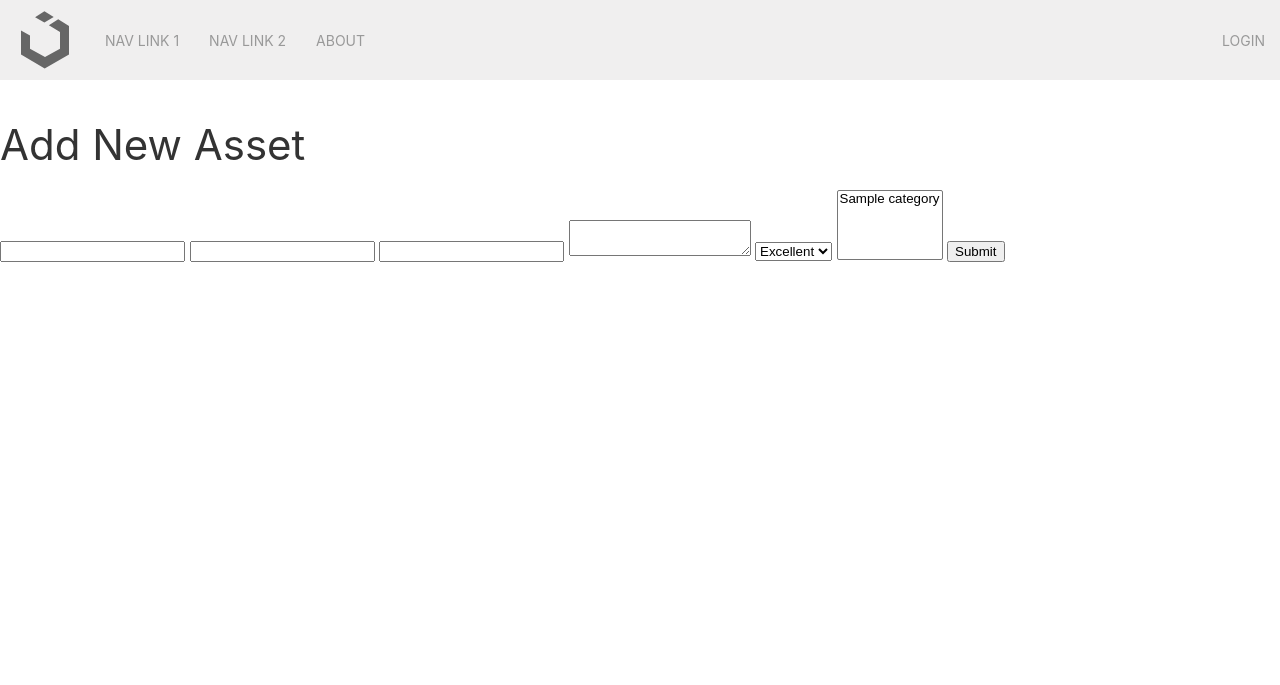
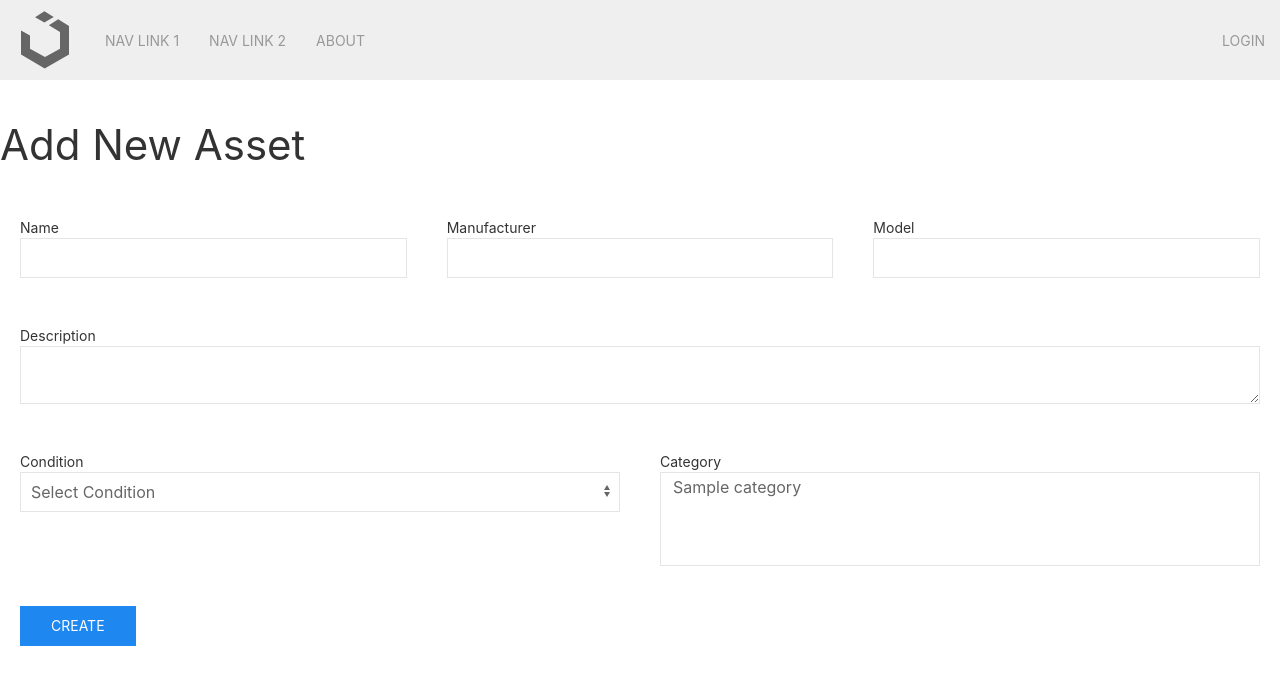
Before and after one commit to jeff-eng/Commune, a Django app: page /add-asset in a window 1280 px wide. Shown: the top 685 px of the page. Run offline with Django 3.2, Linux system fonts and the light colour scheme; tables that the repository leaves empty hold one stand-in row (values such as "Sample post").

Commit message:
Changed form submission to asynchronously POST to API endpoint. UIKit notification triggers on success and then user gets re-routed to dashboard.

```diff
--- a/inventory/templates/inventory/add_asset.html
+++ b/inventory/templates/inventory/add_asset.html
@@ -5,23 +5,46 @@
 {% block main %}
 <h1>Add New Asset</h1>
 
-<form action="/api/v1/asset/create" method="POST">
+<div class="uk-margin-left uk-margin-right">
+    <form id="asset-create-form" class="uk-form-horizontal" uk-grid action="" method="POST">
         {% csrf_token %}
-    <input type="text" name="name" required>
-    <input type="text" name="manufacturer" required>
-    <input type="text" name="model" required>
-    <textarea name="description" required></textarea>
-    <select name="condition" id="condition-select">
+        <div class="uk-margin uk-margin-auto uk-width-1-3@s">
+            <label class="uk-form-label" for="name">Name</label>
+            <input class="uk-input" type="text" name="name" required>
+        </div>
+        <div class="uk-margin uk-margin-auto uk-width-1-3@s">
+            <label class="uk-form-label" for="manufacturer">Manufacturer</label>
+            <input class="uk-input" type="text" name="manufacturer" required>
+        </div>
+        <div class="uk-margin uk-margin-auto uk-width-1-3@s">
+            <label class="uk-form-label" for="model">Model</label>
+            <input class="uk-input" type="text" name="model" required>
+        </div>
+        <div class="uk-margin uk-margin-auto uk-width">
+            <label class="uk-form-label" for="description">Description</label>
+            <textarea class="uk-textarea" name="description" required></textarea>
+        </div>
+        <div class="uk-margin uk-margin-auto uk-width-1-2@s">
+            <label class="uk-form-label" for="condition">Condition</label>
+            <select class="uk-select" name="condition" id="condition-select">
+                <option value="" disabled selected>Select Condition</option>
                 <option value="e">Excellent</option>
                 <option value="g">Good</option>
                 <option value="f">Fair</option>
                 <option value="p">Poor</option>
             </select>
-    <select name="category" id="" multiple>
+        </div>
+        <div class="uk-margin uk-margin-auto uk-width-1-2@s">
+            <label class="uk-form-label" for="name">Category</label>
+            <select class="uk-select" name="category" id="" multiple>
                 {% for category in categories %}
                 <option value="{{ category.pk }}">{{ category.name }}</option>
                 {% endfor %}
             </select>
-    <input type="submit">
+        </div>
+        <div class="uk-margin">
+            <input id="asset-create-btn" class="uk-button uk-button-primary" type="submit" value="Create">
+        </div>
     </form>
+</div>
 {% endblock %}
--- a/inventory/templates/inventory/add_borrower.html
+++ b/inventory/templates/inventory/add_borrower.html
@@ -20,7 +20,7 @@
         </div>
         <div class="uk-margin-left uk-margin-right">
             <button class="uk-button uk-button-default uk-modal-close" type="button">Cancel</button>
-            <input id="borrower-submit" type="submit" class="uk-button uk-button-default uk-margin-auto-right" name="create" data-pk="{{ user.id }}" value="Add">
+            <input id="borrower-submit" type="submit" class="uk-button uk-button-primary uk-margin-auto-right" name="create" data-pk="{{ user.id }}" value="Add">
         </div>
     </form>
 </div>
```
Also changed, not shown: inventory/static/js/app.js (+14 -0 lines). Lines whose indentation alone changed are shown as unchanged.
